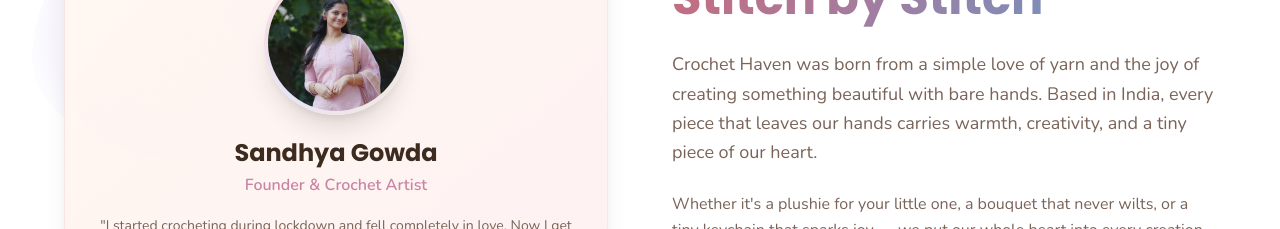
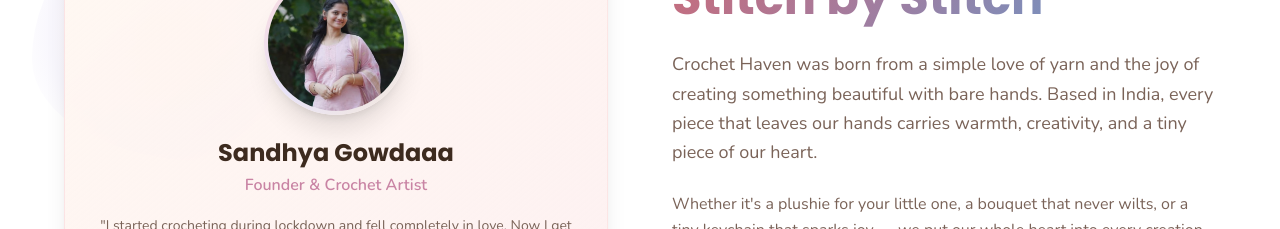
Before and after one commit to ThejaswiPanyadi/clients-project1, a Next.js app: page / in a window 1280 px wide. Shown: the part 7820-8049 px from the top of the page. Built offline with nearby package versions, Linux system fonts and the light colour scheme.

Commit message:
Add complete crochet website

```diff
--- a/src/components/About.tsx
+++ b/src/components/About.tsx
@@ -80,7 +80,7 @@ export default function About() {
                     className="text-2xl font-bold text-[#3D2B1F]"
                     style={{ fontFamily: "Poppins, sans-serif" }}
                   >
-                    Sandhya Gowda
+                    Sandhya Gowdaaa
                   </h3>
 
                   <p
```
